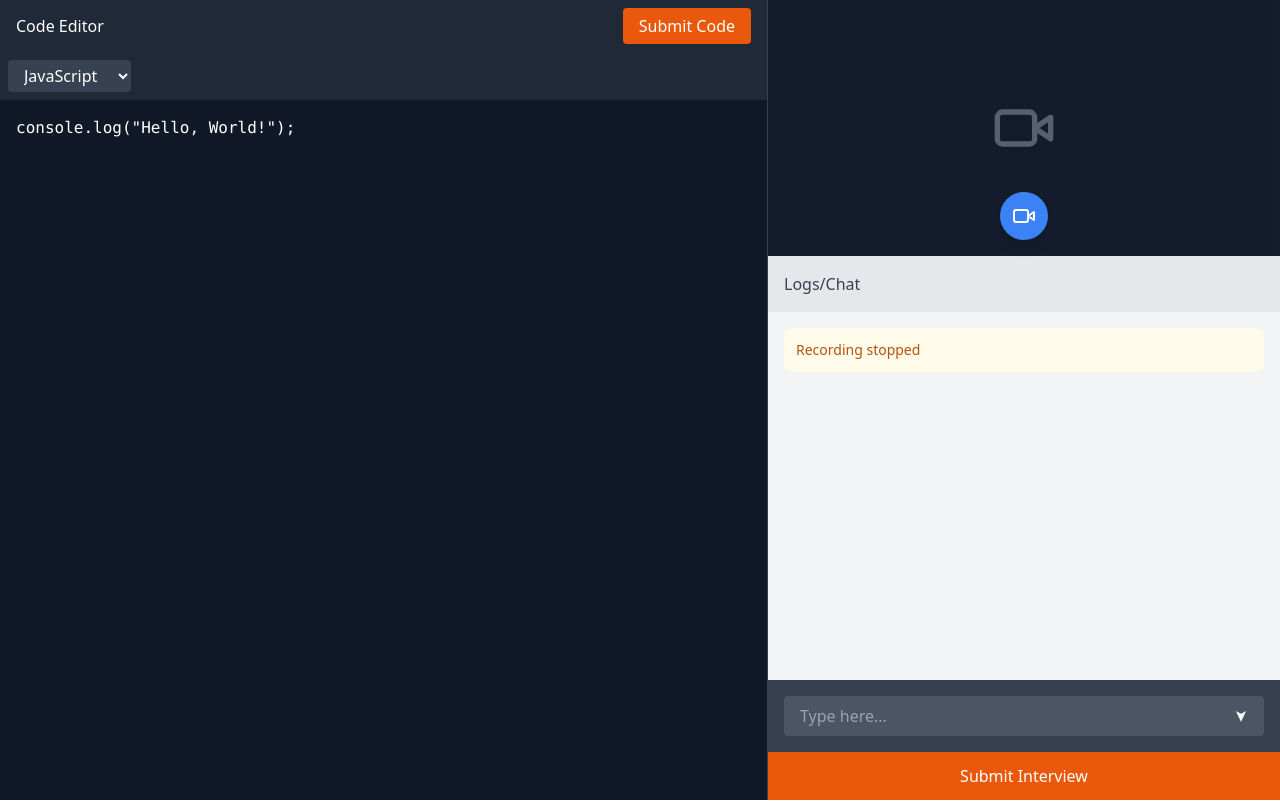
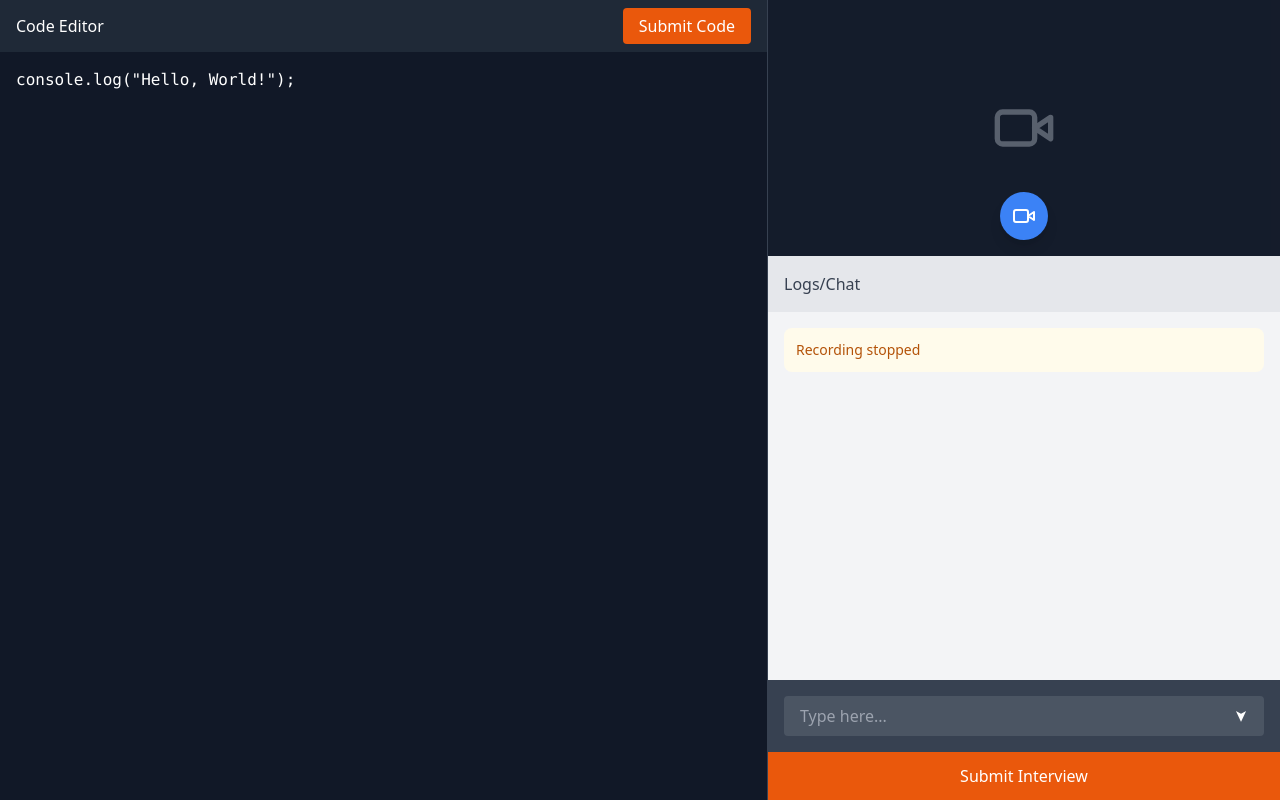
Before and after one commit to datasciritwik/mvp-aiinterview, a React (Vite) app: page / in a window 1280 px wide. Built offline with nearby package versions, Linux system fonts and the light colour scheme.

Commit message:
Remove language selection dropdown

```diff
--- a/src/components/EnhancedCodeEditor.tsx
+++ b/src/components/EnhancedCodeEditor.tsx
@@ -2,45 +2,17 @@ import React, { useState, useRef } from 'react';
 import { languageOptions } from '../utils/language';
 
 interface ExecutableEditorProps {
-  initialLanguage?: string;
   initialCode?: string;
   onChange?: (code: string) => void;
-  onLanguageChange?: (language: string) => void;
-  onExecuteComplete?: (output: any, error: string | null) => void;
 }
 
 const ExecutableEditor: React.FC<ExecutableEditorProps> = ({
-  initialLanguage = 'javascript',
   initialCode,
-  onChange,
-  onLanguageChange,
-  onExecuteComplete
+  onChange
 }) => {
-  const defaultLanguage = languageOptions.find(l => l.value === initialLanguage) || languageOptions.find(l => l.value === 'javascript')!;
-
-  const [language, setLanguage] = useState(defaultLanguage.value);
+  const defaultLanguage = languageOptions.find(l => l.value === 'javascript')!;
   const [code, setCode] = useState(initialCode || defaultLanguage.default);
-
   const editorRef = useRef<HTMLTextAreaElement>(null);
-
-  const handleLanguageChange = (e: React.ChangeEvent<HTMLSelectElement>) => {
-    const newLanguage = e.target.value;
-    setLanguage(newLanguage);
-
-    const languageOption = languageOptions.find(l => l.value === newLanguage);
-
-    if (!code.trim() || code === defaultLanguage.default) {
-      const newDefaultCode = languageOption?.default || '';
-      setCode(newDefaultCode);
-      if (onChange) {
-        onChange(newDefaultCode);
-      }
-    }
-
-    if (onLanguageChange) {
-      onLanguageChange(newLanguage);
-    }
-  };
 
   const handleCodeChange = (e: React.ChangeEvent<HTMLTextAreaElement>) => {
     const newCode = e.target.value;
@@ -74,20 +46,6 @@ const ExecutableEditor: React.FC<ExecutableEditorProps> = ({
 
   return (
     <div className="executable-editor flex flex-col h-full">
-      <div className="bg-gray-800 p-2 flex items-center justify-between">
-        <select
-          value={language}
-          onChange={handleLanguageChange}
-          className="bg-gray-700 text-white px-3 py-1 rounded outline-none"
-        >
-          {languageOptions.map(lang => (
-            <option key={lang.value} value={lang.value}>
-              {lang.label}
-            </option>
-          ))}
-        </select>
-      </div>
-
       <div className="flex-1 relative">
         <textarea
           ref={editorRef}
```
